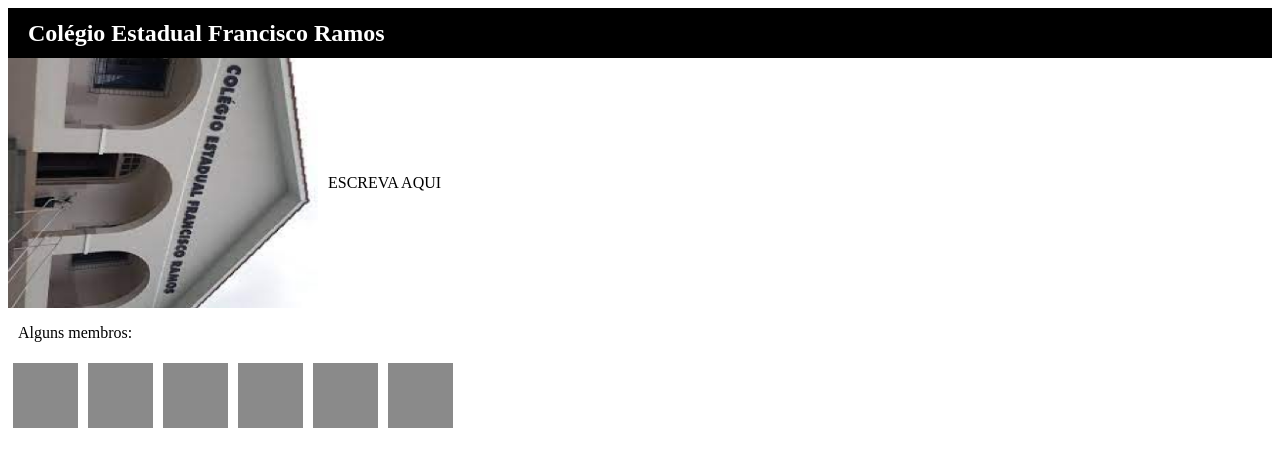
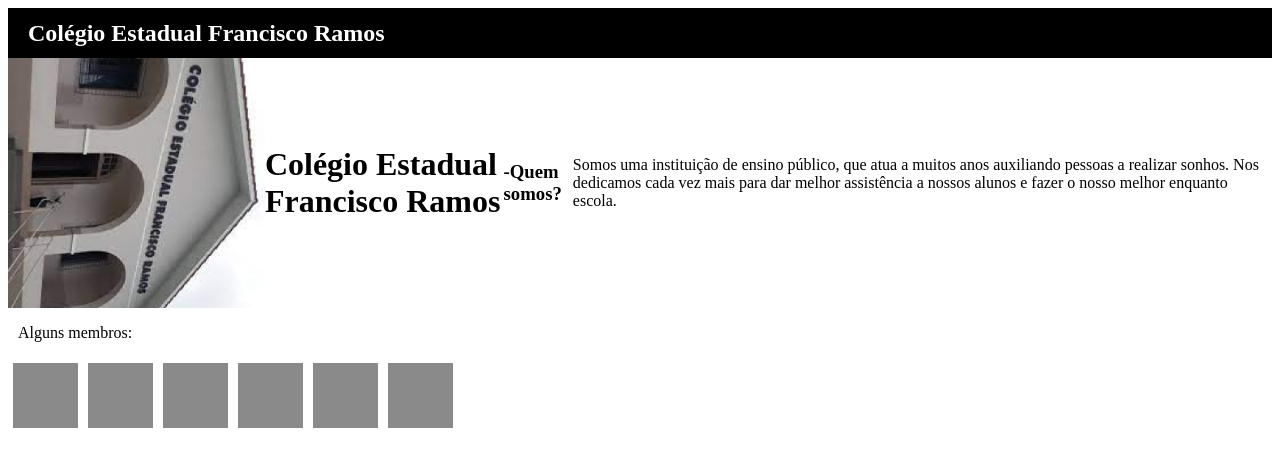
Before and after one commit to tainara10/site-escola, a plain HTML site: page index.html in a window 1280 px wide. Drawn offline with Linux system fonts and the light colour scheme.

Commit message:
Update index.html

```diff
--- a/index.html
+++ b/index.html
@@ -44,7 +44,15 @@ p {
 </nav>
 <div class="container">
 <img src="image.png" alt="School">
-<p>ESCREVA AQUI</p>
+<h1>Colégio Estadual Francisco Ramos</h1>
+<h3>-Quem somos?</h3>
+<p>  Somos uma instituição de ensino
+ público, que atua a muitos anos
+auxiliando pessoas a realizar sonhos.
+  Nos dedicamos cada vez mais para dar
+melhor assistência a nossos alunos
+e fazer o nosso melhor enquanto
+escola.</p>
 </div>
 <p>Alguns membros:</p>
 <div class="members">
```
